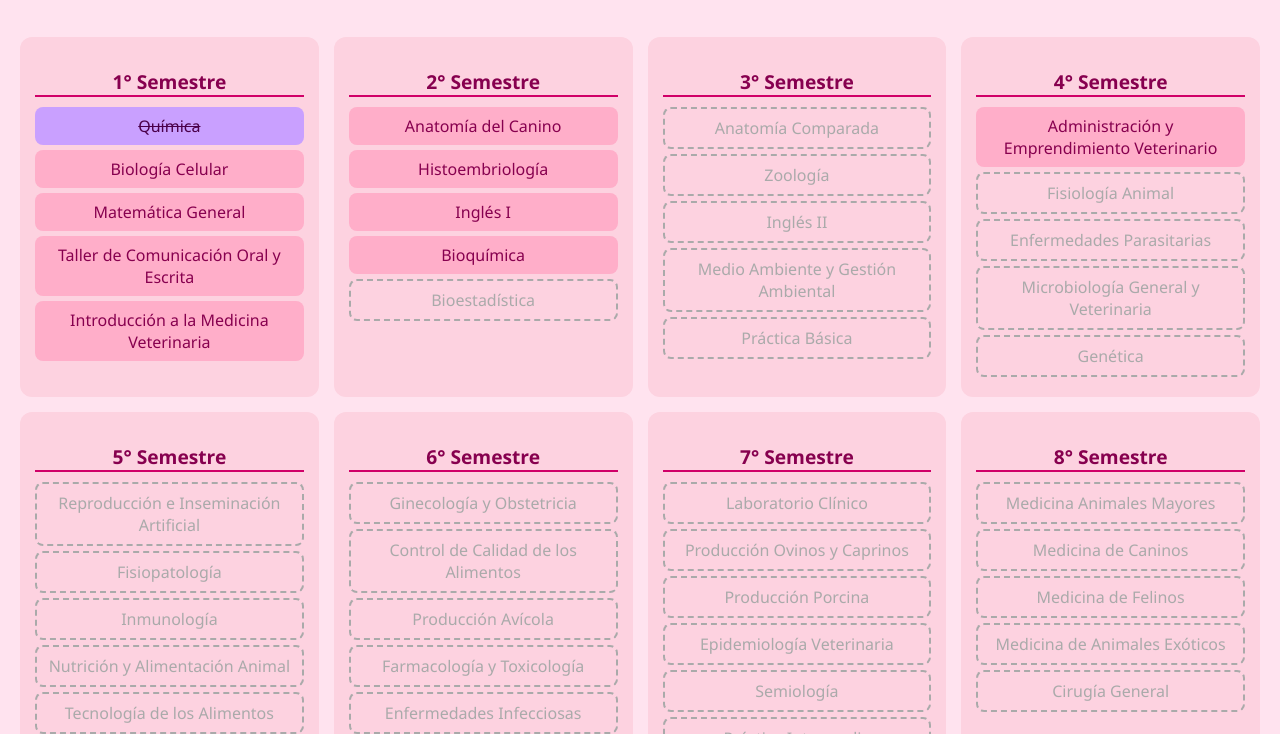
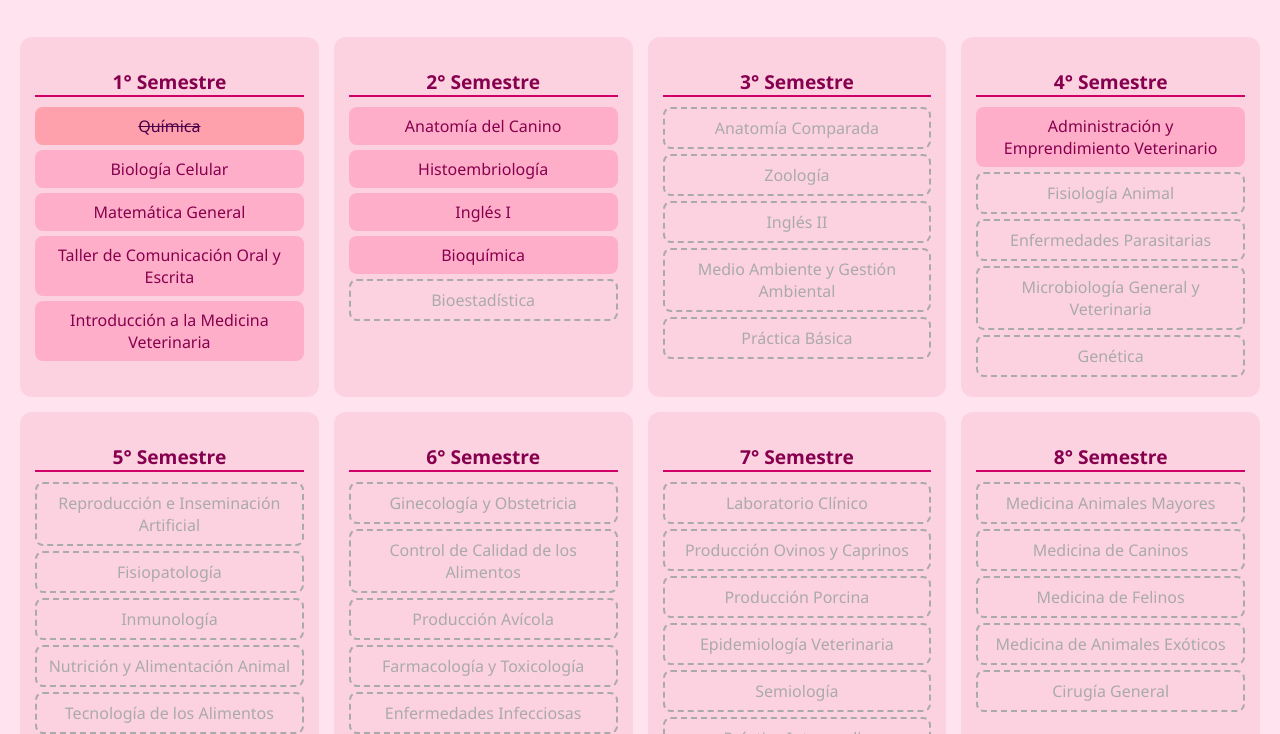
Before and after one commit to caarolineenr/medvetudla, a plain HTML site: page index.html in a window 1280 px wide. Both pictures are taken after a click on the element "Química". Shown: the part 66-800 px from the top of the page. Drawn offline with Linux system fonts and the light colour scheme.

Commit message:
Update style.css

```diff
--- a/style.css
+++ b/style.css
@@ -50,7 +50,7 @@ h1 {
 }
 
 .subject.completed {
-  background-color: #c9a0ff;
+  background-color: #ffa0ad;
   text-decoration: line-through;
   color: #4a004a;
 }
```
